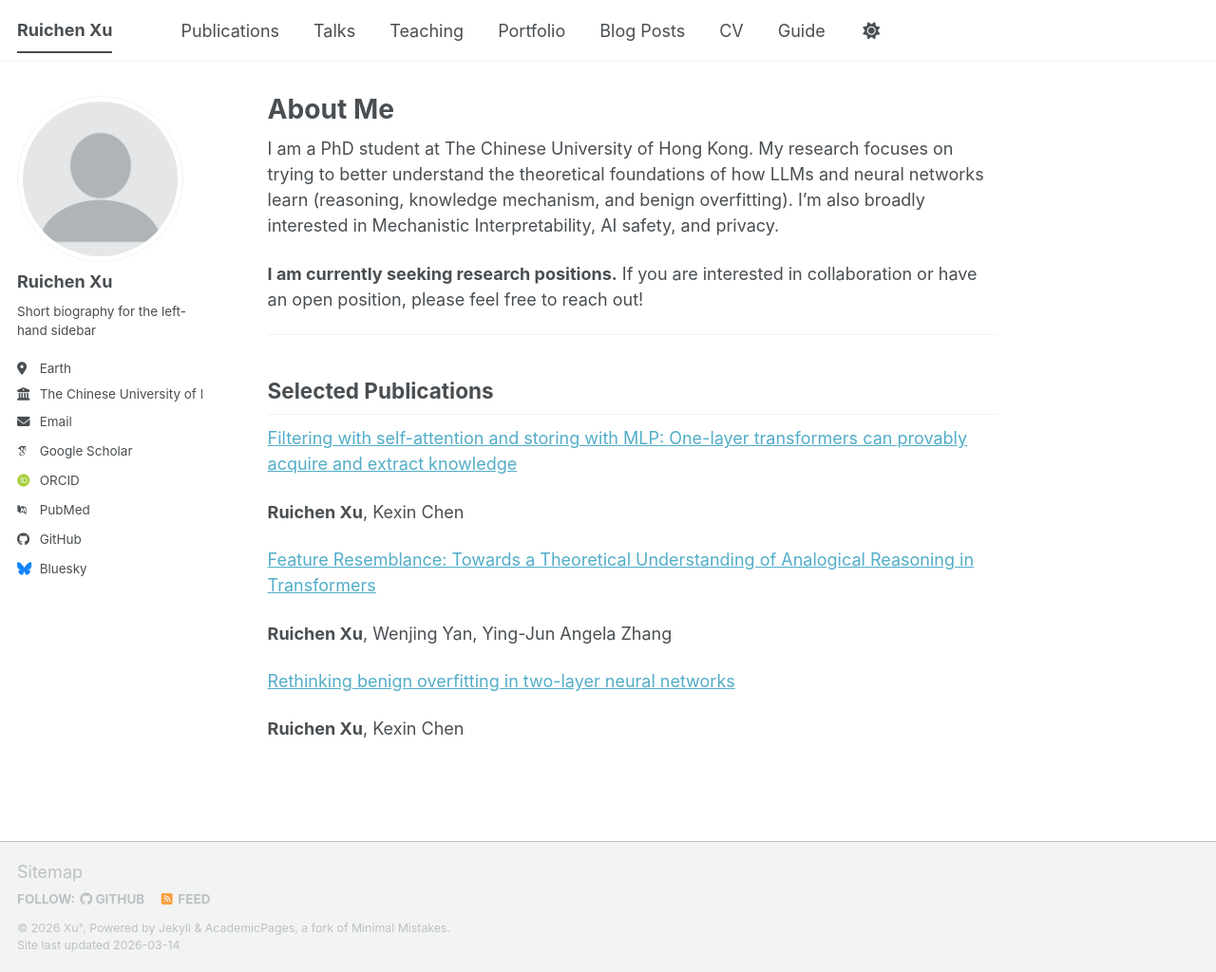
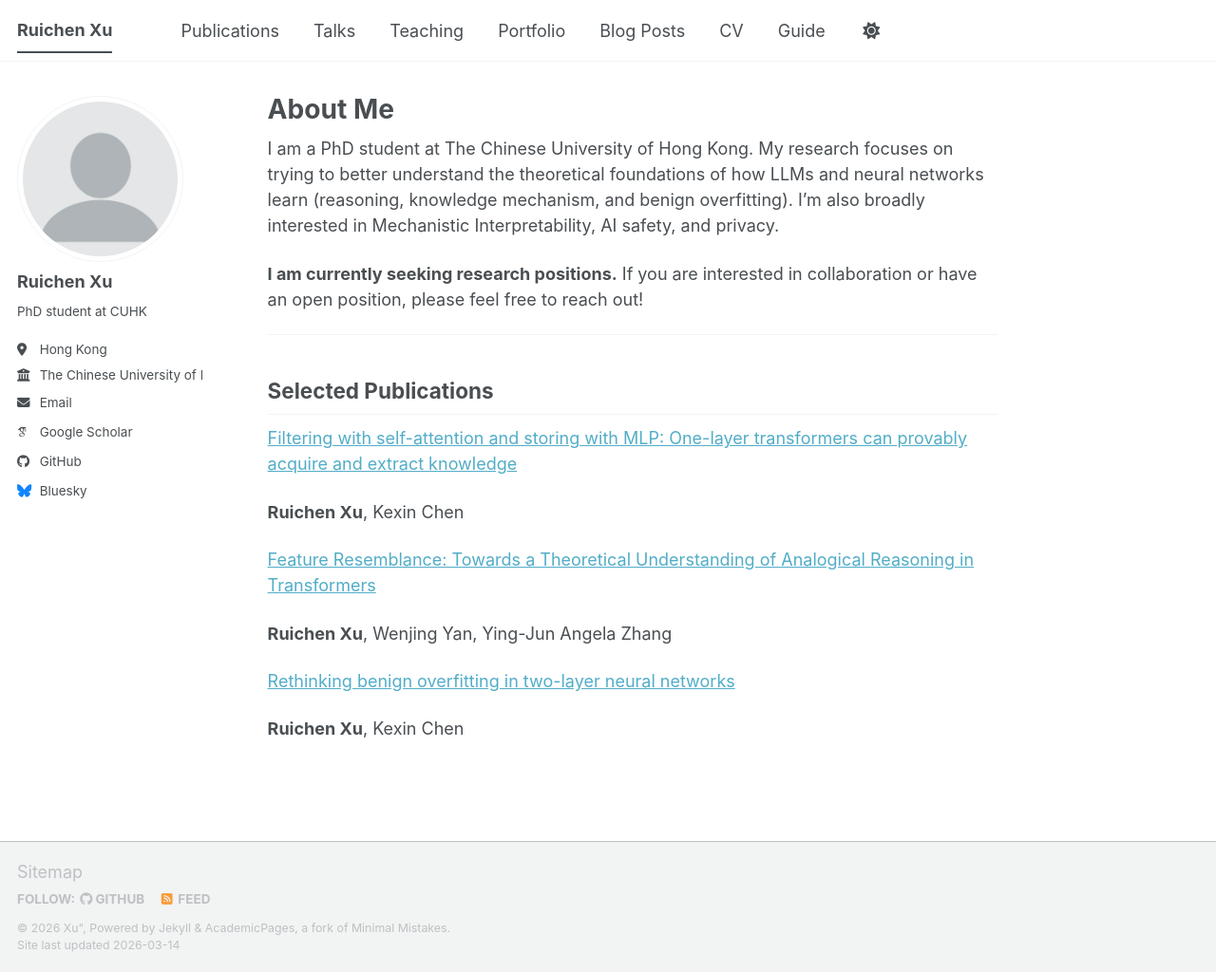
Before and after one commit to ruichenxu66/ruichenxu66.github.io, a Jekyll site: the page built from _pages/about.md, in a window 1280 px wide and 1024 px high. Shown: the whole window at 95% size. Built offline with Jekyll 4.4.1, drawn with Linux system fonts in a browser that asks for light colours; some web fonts are replaced; a script bundle is joined from its source files by our own code; library files that are not in the unit come from our copies.

Commit message:
Update _config.yml

```diff
--- a/_config.yml
+++ b/_config.yml
@@ -26,23 +26,18 @@
   avatar           : "profile.png"
   name             : "Ruichen Xu"
   pronouns         : # example: "she/her"
-  bio              : "Short biography for the left-hand sidebar"
-  location         : "Earth"
+  bio              : "PhD student at CUHK"
+  location         : "Hong Kong"
   employer         : "The Chinese University of Hong Kong"
   uri              : # URL
   email            : "ruichenxu@link.cuhk.edu.hk"
 
   # Academic websites
   academia         : # URL
-  arxiv            : # URL - Update with the correct link to your profile
   googlescholar    : "https://scholar.google.com/citations?user=PS_CX0AAAAAJ"
   inspire-hep      : # URL
   impactstory      : # URL
-  orcid            : "https://orcid.org/yourorcidurl"
   semantic         : # URL
-  ssrn             : # URL
-  pubmed           : "https://www.ncbi.nlm.nih.gov/pubmed/?term=john+snow"
-  researchgate     : # URL
   scopus           : # URL
   zotero           : # URL
 
```
